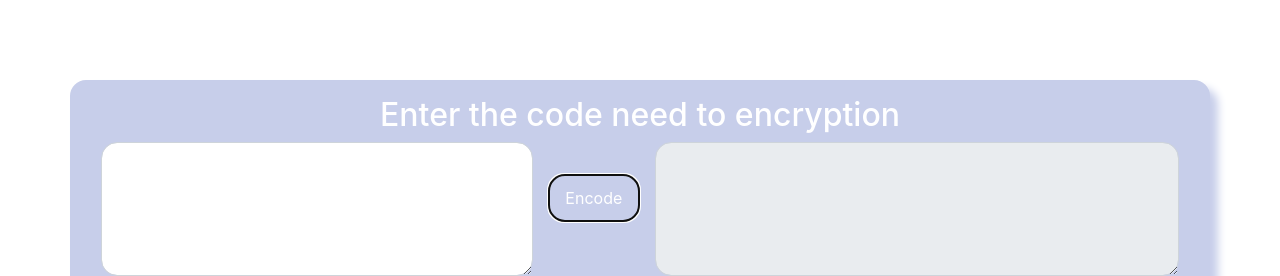
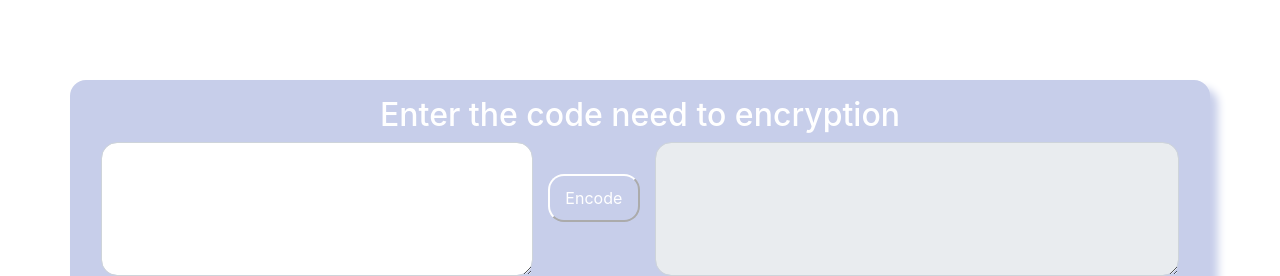
Before and after one commit to MHieu128/adulteryIcon, a plain HTML site: page index.html in a window 1280 px wide. Both pictures are taken after a click on the button "Encode". Shown: the top 276 px of the page. Drawn offline with nearby package versions, Linux system fonts and the light colour scheme.

Commit message:
fix border button

```diff
--- a/css/adulteryIcon.css
+++ b/css/adulteryIcon.css
@@ -1,4 +1,4 @@
-.btnCus{
+button{
     height:3em;
     width: auto;
     margin-top : 2em;
@@ -8,6 +8,8 @@
     border-color: white;
     color: white;
 }
+
+button:focus { outline:none; }
 
 .row{
     margin-top: 5em;
```
